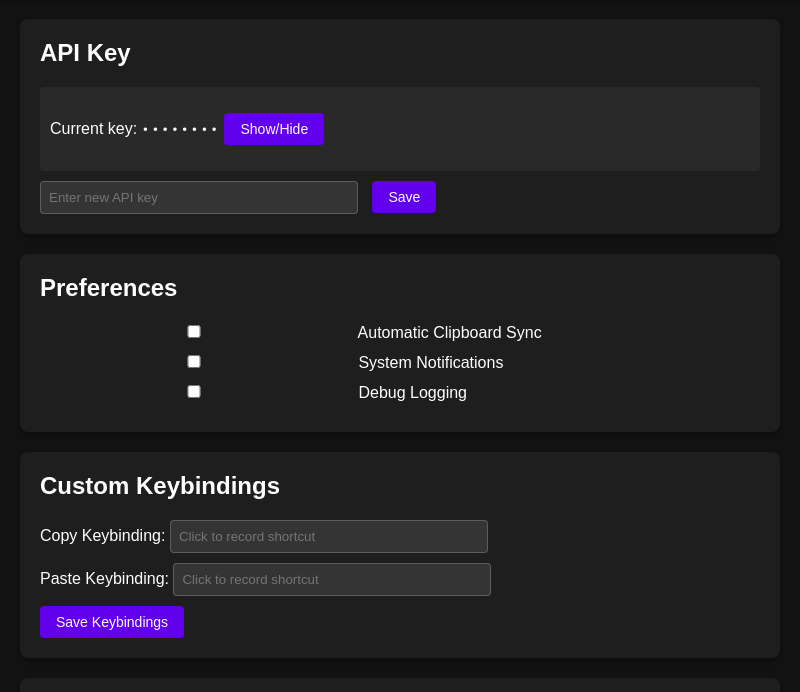
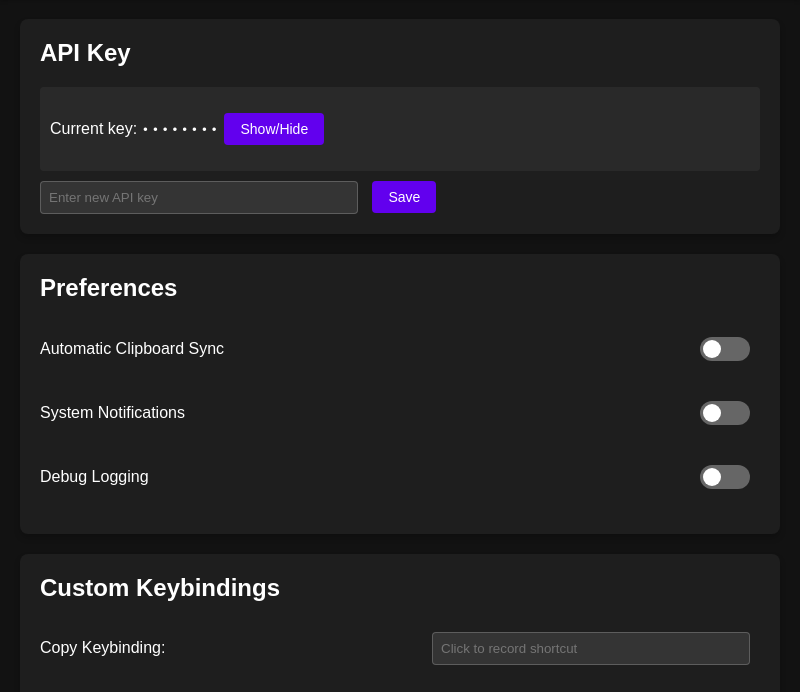
Before and after one commit to Crossy-Clipboard/crossy-electron, an Electron app: page settings.html in a window 800 px wide. Shown: the part 78-770 px from the top of the page. Drawn offline with Linux system fonts and the light colour scheme; no server answers.

Commit message:
Better looking settings!

```diff
--- a/settings.html
+++ b/settings.html
@@ -29,23 +29,32 @@
             <h2>Preferences</h2>
             <div class="preference-item">
                 <label>
-                    <input type="checkbox" id="automaticClipboardSync" onchange="savePreferences()">
                     Automatic Clipboard Sync
                     <span class="tooltip">Enable real-time clipboard synchronization using WebSocket connection</span>
+                </label>
+                <label class="toggle-switch">
+                    <input type="checkbox" id="automaticClipboardSync" onchange="savePreferences()">
+                    <span class="toggle-slider"></span>
                 </label>
             </div>
             <div class="preference-item">
                 <label>
-                    <input type="checkbox" id="notifications" onchange="savePreferences()">
                     System Notifications
                     <span class="tooltip">Use system notifications (Default: Off)</span>
+                </label>
+                <label class="toggle-switch">
+                    <input type="checkbox" id="notifications" onchange="savePreferences()">
+                    <span class="toggle-slider"></span>
                 </label>
             </div>
             <div class="preference-item">
                 <label>
-                    <input type="checkbox" id="debugLogging" onchange="savePreferences()">
                     Debug Logging
                     <span class="tooltip">Show detailed debug messages in console (Default: Off)</span>
+                </label>
+                <label class="toggle-switch">
+                    <input type="checkbox" id="debugLogging" onchange="savePreferences()">
+                    <span class="toggle-slider"></span>
                 </label>
             </div>
         </div>
--- a/style.css
+++ b/style.css
@@ -159,6 +159,69 @@ input[readonly]:focus {
     margin: 10px 0;
 }
 
+/* Add toggle switch styles */
+.toggle-switch {
+    position: relative;
+    display: inline-block;
+    width: 50px;
+    height: 24px;
+    margin: 5px 10px;
+}
+
+.toggle-switch input {
+    opacity: 0;
+    width: 0;
+    height: 0;
+}
+
+.toggle-slider {
+    position: absolute;
+    cursor: pointer;
+    top: 0;
+    left: 0;
+    right: 0;
+    bottom: 0;
+    background-color: #666;
+    transition: .3s;
+    border-radius: 24px;
+}
+
+.toggle-slider:before {
+    position: absolute;
+    content: "";
+    height: 18px;
+    width: 18px;
+    left: 3px;
+    bottom: 3px;
+    background-color: white;
+    transition: .3s;
+    border-radius: 50%;
+}
+
+input:checked + .toggle-slider {
+    background-color: var(--primary-color);
+}
+
+input:checked + .toggle-slider:before {
+    transform: translateX(26px);
+}
+
+/* Update preference item styles */
+.preference-item {
+    display: flex;
+    align-items: center;
+    justify-content: space-between;
+    padding: 10px 0;
+    position: relative;
+}
+
+.preference-item label {
+    display: flex;
+    align-items: center;
+    gap: 10px;
+    cursor: pointer;
+}
+
 /* Add at the end of the file */
 .notification-container {
     position: fixed;
```
